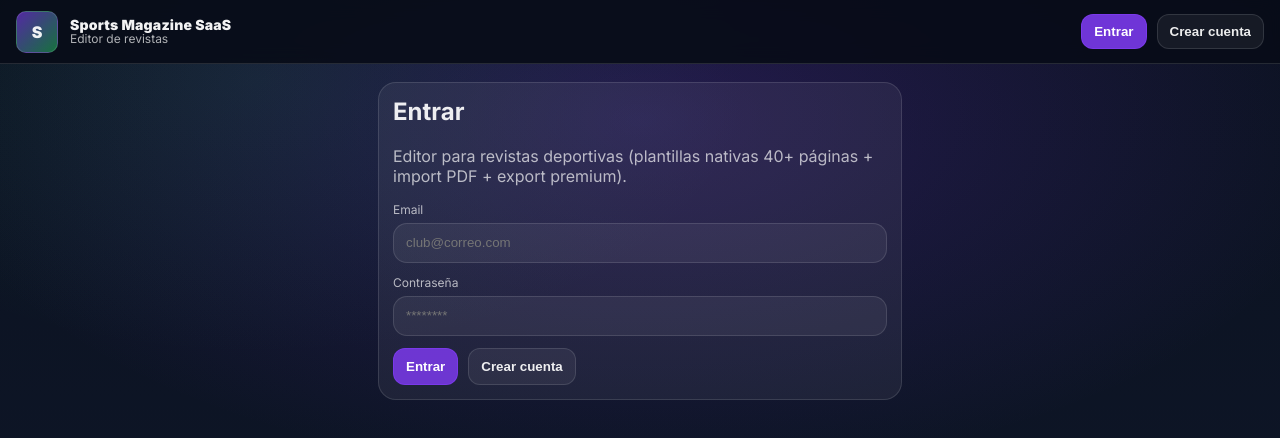
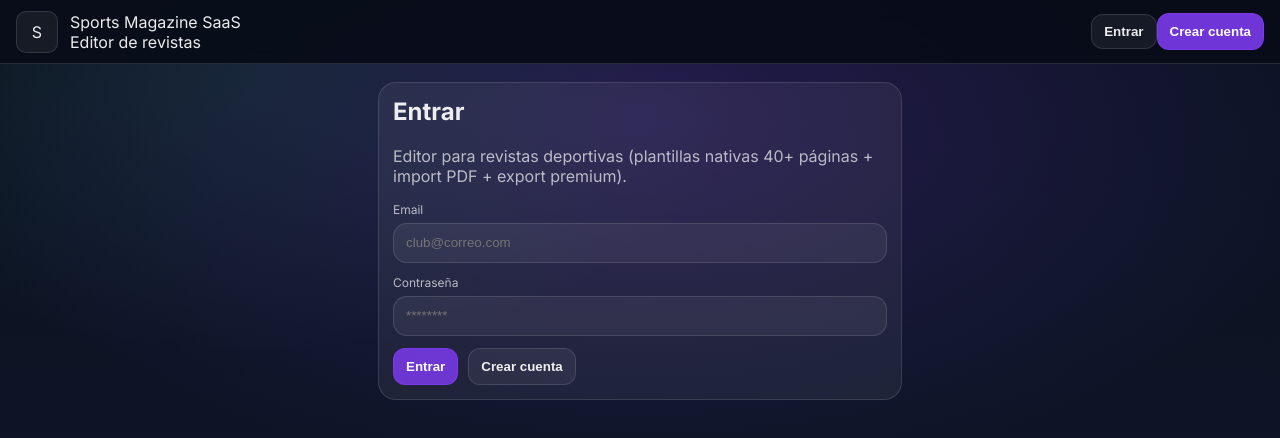
Before and after one commit to larabashadi/Revista-2, a React (Vite) app in the folder frontend/: page /editor/1 in a window 1280 px wide. Before the commit this address led to /editor/1#/login. Shown: the top 438 px of the page. Built offline with nearby package versions, Linux system fonts and the light colour scheme; no server answers.

Commit message:
Update App.tsx

```diff
--- a/frontend/src/App.tsx
+++ b/frontend/src/App.tsx
@@ -1,140 +1,110 @@
-import React, { useEffect } from "react";
-import { Routes, Route, useNavigate, Navigate } from "react-router-dom";
-
+import { useEffect, useMemo } from "react";
+import { Routes, Route, useNavigate, useLocation } from "react-router-dom";
 import Login from "./pages/Login";
 import Register from "./pages/Register";
 import Dashboard from "./pages/Dashboard";
 import Editor from "./pages/Editor";
 import AdminDashboard from "./pages/AdminDashboard";
+import { useAuth } from "./store/auth";
 
-import { useAuth } from "./store/auth";
-import { apiUrl } from "./config";
+function getApiBase(): string {
+  const env = (import.meta as any)?.env?.VITE_API_BASE as string | undefined;
+  const v = (env || "").trim();
+  if (v) return v.replace(/\/$/, "");
+  return "";
+}
 
-function Topbar() {
+export default function App() {
   const nav = useNavigate();
-  const { token, user, logout } = useAuth();
+  const loc = useLocation();
+  const { token, logout, clubs, activeClubId, loadMe, loadClubs, me } = useAuth();
 
-  // Intentamos sacar el logo “seleccionado” desde donde suele venir en proyectos así:
-  // - user.club.logo_asset_id
-  // - user.club_logo_asset_id / logo_asset_id
-  // - club.locked_logo_asset_id (fallback)
-  const logoAssetId =
-    (user as any)?.club?.logo_asset_id ||
-    (user as any)?.club?.locked_logo_asset_id ||
-    (user as any)?.club_logo_asset_id ||
-    (user as any)?.logo_asset_id ||
-    (user as any)?.locked_logo_asset_id;
+  useEffect(() => {
+    // Cargar sesión y clubs
+    if (token) {
+      loadMe();
+      loadClubs();
+    }
+    // eslint-disable-next-line react-hooks/exhaustive-deps
+  }, [token]);
 
-  const logoSrc = logoAssetId ? apiUrl(`/api/assets/file/${logoAssetId}`) : null;
+  const apiBase = getApiBase();
+
+  const activeClub = useMemo(() => {
+    if (!clubs?.length) return null;
+    return clubs.find((c) => c.id === activeClubId) || clubs[0] || null;
+  }, [clubs, activeClubId]);
+
+  const clubLogoUrl = useMemo(() => {
+    const id = (activeClub as any)?.locked_logo_asset_id;
+    if (!id || !apiBase) return "";
+    return `${apiBase}/api/assets/file/${id}`;
+  }, [activeClub, apiBase]);
+
+  const showAdmin = !!token && (me?.role === "super_admin" || me?.role === "admin");
 
   return (
+    <div className="appRoot">
       <header className="topbar">
-      <div className="topbarLeft" onClick={() => nav("/")}>
-        {logoSrc ? (
-          <div className="topbarLogoWrap" title="Logo del club">
-            <img className="topbarLogo" src={logoSrc} alt="Club logo" />
+        <div className="topbarLeft">
+          <div className="topbarLogoWrap" onClick={() => nav(token ? "/dashboard" : "/")} style={{ cursor: "pointer" }}>
+            {clubLogoUrl ? (
+              <img
+                src={clubLogoUrl}
+                alt="Logo club"
+                style={{ width: 34, height: 34, borderRadius: 10, objectFit: "cover" }}
+              />
+            ) : (
+              <div className="logoFallback">S</div>
+            )}
           </div>
-        ) : (
-          <div className="topbarLogoFallback" aria-hidden="true">
-            S
-          </div>
-        )}
 
-        <div className="brandText">
-          <div className="brandTitle">Sports Magazine SaaS</div>
-          <div className="brandSub">Editor de revistas</div>
+          <div className="topbarBrand">
+            <div className="topbarTitle">Sports Magazine SaaS</div>
+            <div className="topbarSub">Editor de revistas</div>
           </div>
         </div>
 
-      <div className="topActions">
+        <div className="topbarRight">
           {token ? (
             <>
-            <button className="btn btnTop" onClick={() => nav("/")}>
+              {loc.pathname !== "/dashboard" && (
+                <button className="btn btnTop" onClick={() => nav("/dashboard")}>
                   Dashboard
                 </button>
-
-            {user?.role === "super_admin" && (
-              <button className="btn btnTop btnTopAdmin" onClick={() => nav("/admin")}>
+              )}
+              {showAdmin && (
+                <button className="btn btnTop" onClick={() => nav("/admin")}>
                   Admin
                 </button>
               )}
-
-            <button
-              className="btn btnTop btnTopDanger"
-              onClick={() => {
-                logout();
-                nav("/login");
-              }}
-            >
+              <button className="btn btnDanger" onClick={logout}>
                 Salir
               </button>
             </>
           ) : (
             <>
-            <button className="btn btnTop btnTopPrimary" onClick={() => nav("/login")}>
+              <button className="btn btnTop" onClick={() => nav("/login")}>
                 Entrar
               </button>
-            <button className="btn btnTop" onClick={() => nav("/register")}>
+              <button className="btn btnTopPrimary" onClick={() => nav("/register")}>
                 Crear cuenta
               </button>
             </>
           )}
         </div>
       </header>
+
+      <main className="appMain">
+        <Routes>
+          <Route path="/" element={token ? <Dashboard /> : <Login />} />
+          <Route path="/login" element={<Login />} />
+          <Route path="/register" element={<Register />} />
+          <Route path="/dashboard" element={<Dashboard />} />
+          <Route path="/editor/:projectId" element={<Editor />} />
+          <Route path="/admin" element={<AdminDashboard />} />
+        </Routes>
+      </main>
+    </div>
   );
 }
-
-function PrivateRoute({ children }: { children: React.ReactNode }) {
-  const { token } = useAuth();
-  if (!token) return <Navigate to="/login" replace />;
-  return <>{children}</>;
-}
-
-export default function App() {
-  const { token, loadMe } = useAuth();
-
-  useEffect(() => {
-    if (!token) return;
-    loadMe().catch(() => void 0);
-  }, [token, loadMe]);
-
-  return (
-    <>
-      <Topbar />
-
-      <Routes>
-        <Route path="/login" element={<Login />} />
-        <Route path="/register" element={<Register />} />
-
-        <Route
-          path="/"
-          element={
-            <PrivateRoute>
-              <Dashboard />
-            </PrivateRoute>
-          }
-        />
-
-        <Route
-          path="/editor/:projectId"
-          element={
-            <PrivateRoute>
-              <Editor />
-            </PrivateRoute>
-          }
-        />
-
-        <Route
-          path="/admin"
-          element={
-            <PrivateRoute>
-              <AdminDashboard />
-            </PrivateRoute>
-          }
-        />
-
-        <Route path="*" element={<Navigate to="/" replace />} />
-      </Routes>
-    </>
-  );
-}
```
Lines whose indentation alone changed are shown as unchanged.
